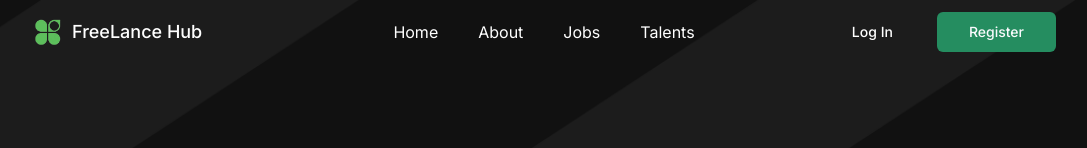
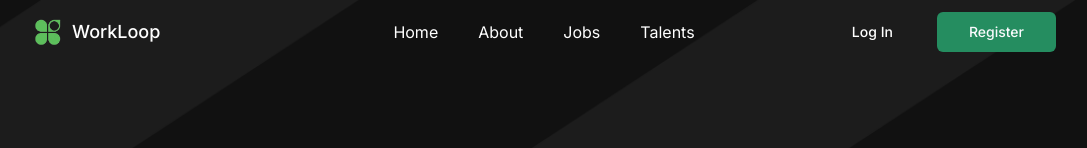
Before and after one commit to prajilk/freelancehub, a React (Vite) app: page / in a window 1280 px wide. Shown: the top 148 px of the page, without its empty margins (96-1183 px from the left). Built offline with nearby package versions, Linux system fonts and the light colour scheme.

Commit message:
name change

```diff
--- a/src/components/footer.jsx
+++ b/src/components/footer.jsx
@@ -19,8 +19,8 @@ const Footer = () => {
       <div className="grid gap-10 py-10 lg:grid-cols-2 lg:gap-0">
         <div className="space-y-3">
           <div className="flex items-center gap-2">
-            <img src="./logo.png" alt="" className="size-8" />
-            <span className="text-xl font-semibold">FreeLance Hub</span>
+            <img src="./logo.png" alt="Logo" className="size-8" />
+            <span className="text-xl font-semibold">WorkLoop</span>
           </div>
           <p className="max-w-sm text-sm text-muted-foreground">
             Streamline your freelance business with our job finder platform.
@@ -64,7 +64,7 @@ const Footer = () => {
       </div>
       <hr />
       <div className="mt-10 flex flex-wrap items-center justify-between gap-2 text-sm lg:gap-0">
-        <span>Copyright {new Date().getFullYear()} FreeLance Hub.</span>
+        <span>Copyright {new Date().getFullYear()} WorkLoop.</span>
         <div className="space-x-3">
           <span className="text-muted-foreground">Terms and Condition</span>
           <span className="text-muted-foreground">Privacy Policy</span>
--- a/src/components/hero/hero.jsx
+++ b/src/components/hero/hero.jsx
@@ -11,7 +11,7 @@ const easeDownVariants = {
 
 const Hero = () => {
   return (
-    <div className="w-full bg-[url(/hero.png)] bg-cover bg-no-repeat pb-20">
+    <div className="w-full bg-[#111111] bg-[url(/hero.png)] bg-cover bg-no-repeat pb-20">
       <div className="container-lg flex h-full flex-col items-center gap-8 pt-36 text-white">
         <motion.h1
           initial="initial"
--- a/src/components/nav/dashboard-mobile-menu.jsx
+++ b/src/components/nav/dashboard-mobile-menu.jsx
@@ -1,7 +1,6 @@
 import { Menu } from "lucide-react";
 import { Button } from "../ui/button";
 import { Sheet, SheetContent, SheetTrigger } from "../ui/sheet";
-import { Avatar, AvatarFallback, AvatarImage } from "../ui/avatar";
 
 const DashboardMobileMenu = () => {
   return (
@@ -16,7 +15,7 @@ const DashboardMobileMenu = () => {
           <div className="flex h-full flex-col">
             <div className="flex items-center gap-3">
               <img src="./logo.png" alt="" className="w-8" />
-              <h1 className="text-lg font-medium">FreeLance Hub</h1>
+              <h1 className="text-lg font-medium">WorkLoop</h1>
             </div>
             <ul className="mt-10 space-y-5 ps-3 [&>*]:cursor-pointer">
               <li className="hover:text-primary">Find Works</li>
--- a/src/components/nav/dashboard-nav.jsx
+++ b/src/components/nav/dashboard-nav.jsx
@@ -12,7 +12,7 @@ const DashboardNav = () => {
         <Link to="/" className="flex flex-1 items-center gap-2">
           <img src="./logo.png" alt="" className="w-8" />
           <h1 className="whitespace-nowrap text-lg font-medium text-black">
-            FreeLance Hub
+            WorkLoop
           </h1>
         </Link>
         <ul className="hidden items-center gap-10 text-sm font-medium lg:flex [&>*]:cursor-pointer [&>*]:py-5">
--- a/src/components/nav/mobile-menu.jsx
+++ b/src/components/nav/mobile-menu.jsx
@@ -16,7 +16,7 @@ const MobileMenu = () => {
           <div className="flex h-full flex-col">
             <div className="flex items-center gap-3">
               <img src="./logo.png" alt="" className="w-8" />
-              <h1 className="text-lg font-medium">FreeLance Hub</h1>
+              <h1 className="text-lg font-medium">WorkLoop</h1>
             </div>
             <ul className="mt-10 space-y-5 ps-3 [&>*]:cursor-pointer">
               <li className="hover:text-primary">Home</li>
--- a/src/components/nav/nav.jsx
+++ b/src/components/nav/nav.jsx
@@ -7,7 +7,7 @@ const Nav = () => {
     <nav className="container-lg absolute inset-0 flex h-fit w-full items-center justify-center py-3 text-white">
       <Link to="/" className="flex flex-1 items-center gap-2">
         <img src="./logo.png" alt="" className="w-8" />
-        <h1 className="text-lg font-medium">FreeLance Hub</h1>
+        <h1 className="text-lg font-medium">WorkLoop</h1>
       </Link>
       <ul className="hidden items-center gap-10 lg:flex [&>*]:cursor-pointer">
         <li className="hover:text-primary">Home</li>
```
Also changed, not shown: vercel.json (added).
